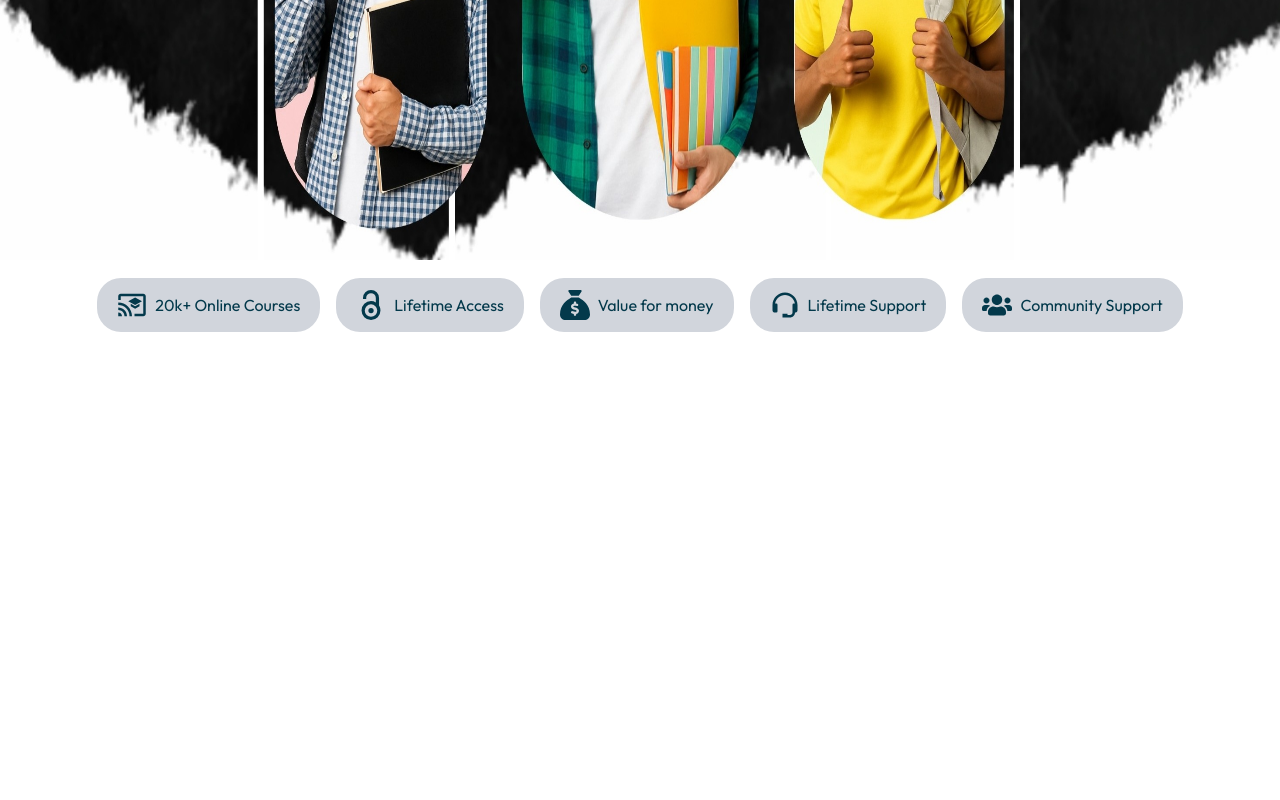
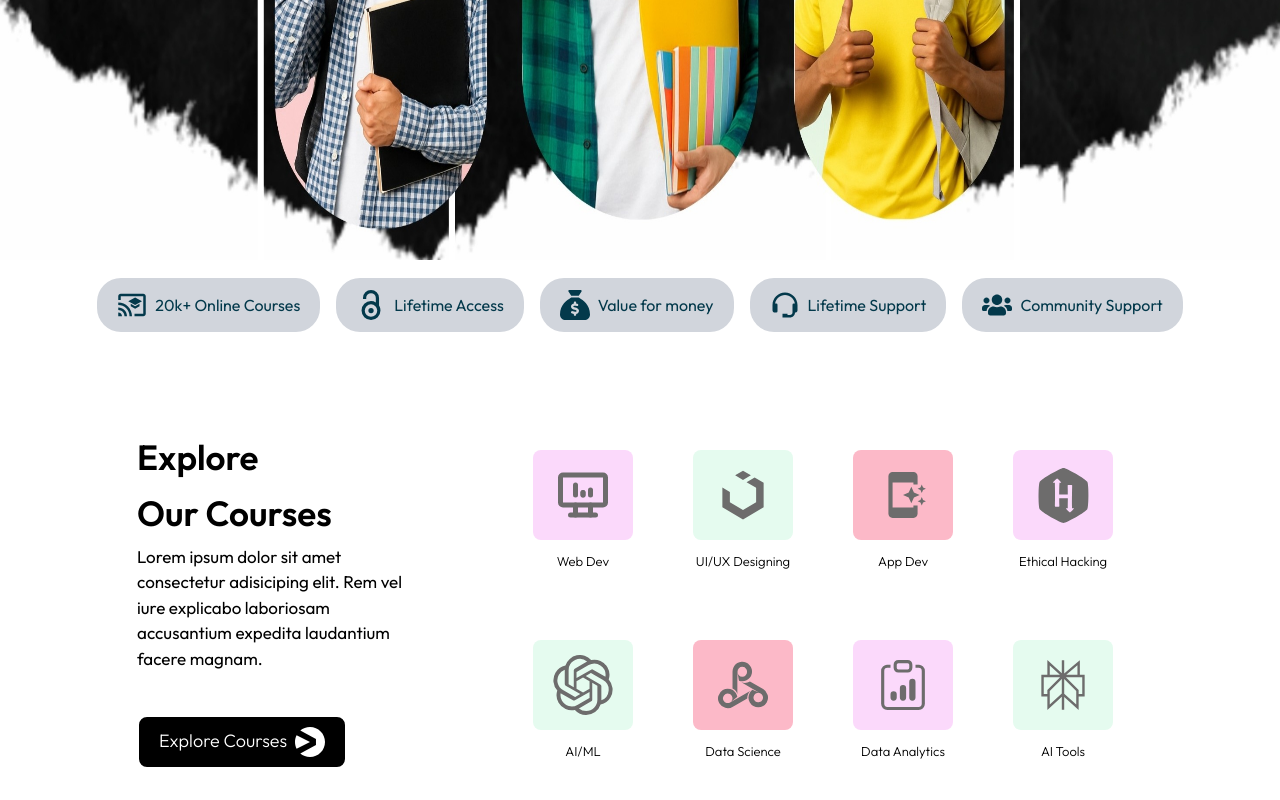
Before and after one commit to chaitu1425/LMS, a React (Vite) app in the folder frontend/: page / in a window 1280 px wide. Shown: the part 860-1660 px from the top of the page. Before the commit the page ends 1260 px from the top, so only its background shows below. Built offline with nearby package versions, Linux system fonts and the light colour scheme; no server answers.

Commit message:
Home-exp-courses

```diff
--- /dev/null
+++ b/frontend/src/component/ExploreCourses.jsx
@@ -0,0 +1,93 @@
+import React from 'react'
+import { SiViaplay } from "react-icons/si";
+import { TbDeviceDesktopAnalytics } from "react-icons/tb";
+import { LiaUikit } from "react-icons/lia";
+import { MdAppShortcut } from "react-icons/md";
+import { FaHackerrank } from "react-icons/fa";
+import { SiOpenai } from "react-icons/si";
+import { SiGoogledataproc } from "react-icons/si";
+import { BsClipboardData } from "react-icons/bs";
+import { SiPerplexity } from "react-icons/si";
+
+function ExploreCourses() {
+    return (
+        <div className='w-[100vw] min-h-[50vh] lg:h-[50vh] flex flex-col lg:flex-row items-center justify-center gap-4 px-[30px]'>
+            {/* left top*/}
+            <div className='w-[100%] lg:w-[350px] lg:h-[100%] h-[400px] flex flex-col items-start justify-center gap-1 md:px-[40px] px-[20px]'>
+                <span className='text-[35px] font-semibold'>Explore</span>
+                <span className='text-[35px] font-semibold'>Our Courses</span>
+                <p className='text-[17px]'>Lorem ipsum dolor sit amet consectetur adisiciping elit. Rem vel iure explicabo laboriosam accusantium expedita laudantium facere magnam.</p>
+                <button className='px-[20px] py-[10px] border-2 bg-[black] border-white text-white rounded-[10px] text-[18px] font-light flex gap-2 mt-[40px] cursor-pointer'>Explore Courses <SiViaplay className='w-[30px] h-[30px] fill-white' /></button>
+            </div>
+
+            {/* right bottom */}
+            <div className='w-[720px] max-w-[90%] lg:h-[300px] md:min-h-[300px] flex items-center justify-center lg:gap-[60px] gap-[50px] flex-wrap mb-[50px] lg:mb-[0px]'>
+                <div className='w-[100px] h-[130px] font-light text-[13px] flex flex-col gap-3 text-center' >
+                    <div className='w-[100px] h-[90px] bg-[#fbd9fb] rounded-lg flex items-center justify-center'>
+                        <TbDeviceDesktopAnalytics className='w-[60px] h-[60px] text-[#6d6c6c] ' />
+                    </div>
+                    Web Dev
+                </div>
+
+                <div className='w-[100px] h-[130px] font-light text-[13px] flex flex-col gap-3 text-center' >
+                    <div className='w-[100px] h-[90px] bg-[#e5fbef] rounded-lg flex items-center justify-center'>
+                        <LiaUikit className='w-[60px] h-[60px] text-[#6d6c6c] ' />
+                    </div>
+                    UI/UX Designing
+                </div>
+
+
+                <div className='w-[100px] h-[130px] font-light text-[13px] flex flex-col gap-3 text-center' >
+                    <div className='w-[100px] h-[90px] bg-[#fcb9c8] rounded-lg flex items-center justify-center'>
+                        <MdAppShortcut className='w-[50px] h-[50px] text-[#6d6c6c] ' />
+                    </div>
+                    App Dev
+                </div>
+
+
+                <div className='w-[100px] h-[130px] font-light text-[13px] flex flex-col gap-3 text-center' >
+                    <div className='w-[100px] h-[90px] bg-[#fbd9fb] rounded-lg flex items-center justify-center'>
+                        <FaHackerrank className='w-[55px] h-[55px] text-[#6d6c6c] ' />
+                    </div>
+                    Ethical Hacking
+                </div>
+
+
+                <div className='w-[100px] h-[130px] font-light text-[13px] flex flex-col gap-3 text-center' >
+                    <div className='w-[100px] h-[90px] bg-[#e5fbef] rounded-lg flex items-center justify-center'>
+                        <SiOpenai className='w-[60px] h-[60px] text-[#6d6c6c] ' />
+                    </div>
+                    AI/ML
+                </div>
+
+
+                <div className='w-[100px] h-[130px] font-light text-[13px] flex flex-col gap-3 text-center' >
+                    <div className='w-[100px] h-[90px] bg-[#fcb9c8] rounded-lg flex items-center justify-center'>
+                        <SiGoogledataproc className='w-[50px] h-[50px] text-[#6d6c6c] ' />
+                    </div>
+                    Data Science
+                </div>
+
+
+                <div className='w-[100px] h-[130px] font-light text-[13px] flex flex-col gap-3 text-center' >
+                    <div className='w-[100px] h-[90px] bg-[#fbd9fb] rounded-lg flex items-center justify-center'>
+                        <BsClipboardData className='w-[50px] h-[50px] text-[#6d6c6c] ' />
+                    </div>
+                    Data Analytics
+                </div>
+
+                <div className='w-[100px] h-[130px] font-light text-[13px] flex flex-col gap-3 text-center' >
+                    <div className='w-[100px] h-[90px] bg-[#e5fbef] rounded-lg flex items-center justify-center'>
+                        <SiPerplexity className= 'w-[50px] h-[50px] text-[#6d6c6c] ' />
+                    </div>
+                    AI Tools
+                </div>
+
+            </div>
+
+
+        </div>
+    )
+}
+
+export default ExploreCourses
--- a/frontend/src/pages/Home.jsx
+++ b/frontend/src/pages/Home.jsx
@@ -7,6 +7,7 @@ import ai1 from "../assets/SearchAi.png"
 
 import { SiViaplay } from "react-icons/si";
 import Logos from '../component/Logos'
+import ExploreCourses from '../component/ExploreCourses'
 const Home = () => {
     return (
         <div className='w-[100%] overflow-hidden' >
@@ -28,6 +29,7 @@ const Home = () => {
                 </div>
             </div>
                 <Logos/>
+                <ExploreCourses/>
         </div>
     )
 }
```
